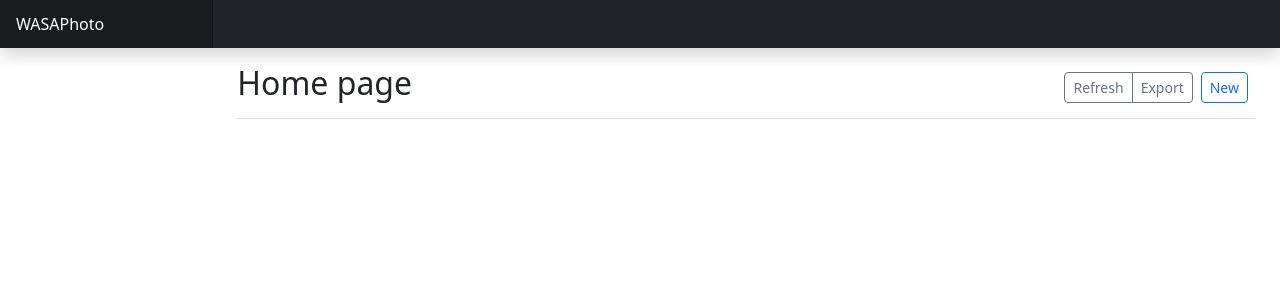
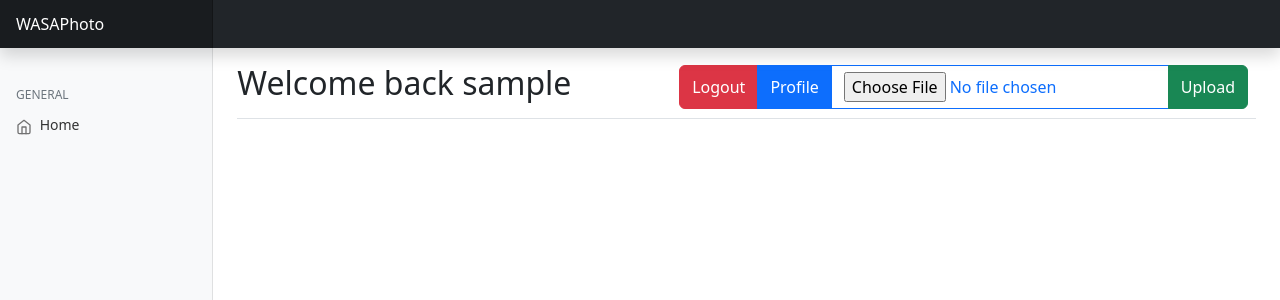
Before and after one commit to paper23/WASAPhoto, a Vue app in the folder webui/: page /#/link2 in a window 1280 px wide. Shown: the top 300 px of the page. Built offline with nearby package versions, Linux system fonts and the light colour scheme; sample sign-in values are in the browser's storage.

Commit message:
Do Login UI almost funzionante

```diff
--- a/webui/src/views/HomeView.vue
+++ b/webui/src/views/HomeView.vue
@@ -3,52 +3,51 @@ export default {
 	data: function() {
 		return {
 			errormsg: null,
-			loading: false,
-			some_data: null,
+			username: localStorage.getItem("username"),
+			token: localStorage.getItem("token"),
 		}
 	},
 	methods: {
-		async refresh() {
-			this.loading = true;
-			this.errormsg = null;
-			try {
-				let response = await this.$axios.get("/");
-				this.some_data = response.data;
-			} catch (e) {
-				this.errormsg = e.toString();
-			}
-			this.loading = false;
-		},
+
 	},
 	mounted() {
-		this.refresh()
+
 	}
 }
 </script>
 
 <template>
 	<div>
+		<nav id="sidebarMenu" class="col-md-3 col-lg-2 d-md-block bg-light sidebar collapse">
+			<div class="position-sticky pt-3 sidebar-sticky">
+				<h6
+					class="sidebar-heading d-flex justify-content-between align-items-center px-3 mt-4 mb-1 text-muted text-uppercase">
+					<span>General</span>
+				</h6>
+				<ul class="nav flex-column">
+					<li class="nav-item">
+						<RouterLink to="/session" class="nav-link">
+							<svg class="feather">
+								<use href="/feather-sprite-v4.29.0.svg#home" />
+							</svg>
+							Home
+						</RouterLink>
+					</li>
+				</ul>
+			</div>
+		</nav>
 		<div
 			class="d-flex justify-content-between flex-wrap flex-md-nowrap align-items-center pt-3 pb-2 mb-3 border-bottom">
-			<h1 class="h2">Home page</h1>
+			<h1 class="h2">Welcome back {{this.username }}</h1>
 			<div class="btn-toolbar mb-2 mb-md-0">
 				<div class="btn-group me-2">
-					<button type="button" class="btn btn-sm btn-outline-secondary" @click="refresh">
-						Refresh
-					</button>
-					<button type="button" class="btn btn-sm btn-outline-secondary" @click="exportList">
-						Export
-					</button>
-				</div>
-				<div class="btn-group me-2">
-					<button type="button" class="btn btn-sm btn-outline-primary" @click="newItem">
-						New
-					</button>
+					<button class="btn btn-danger" type="button" @click="doLogout">Logout</button>
+					<button class="btn btn-primary" type="button" @click="ViewProfile">Profile</button>
+					<input type="file" accept="image/*" class="btn btn-outline-primary" @change="uploadFile" ref="file">
+					<button class="btn btn-success" @click="submitFile">Upload</button>
 				</div>
 			</div>
 		</div>
-
-		<ErrorMsg v-if="errormsg" :msg="errormsg"></ErrorMsg>
 	</div>
 </template>
 
--- a/webui/src/views/LoginView.vue
+++ b/webui/src/views/LoginView.vue
@@ -18,7 +18,8 @@ export default {
             } else {
                 try {
                     let response = await this.$axios.post("/session", {username: this.username});
-                    this.profile = response.data;
+                    this.profile.username = this.username;
+                    this.profile.id = response.data
                     localStorage.setItem("token", this.profile.id);
                     localStorage.setItem("username", this.profile.username);
                     this.$router.push({ path: '/session' });
```
Also changed, not shown: webui/src/App.vue (+0 -48 lines), 1 other file (tests, documents, lock files or other folders).
